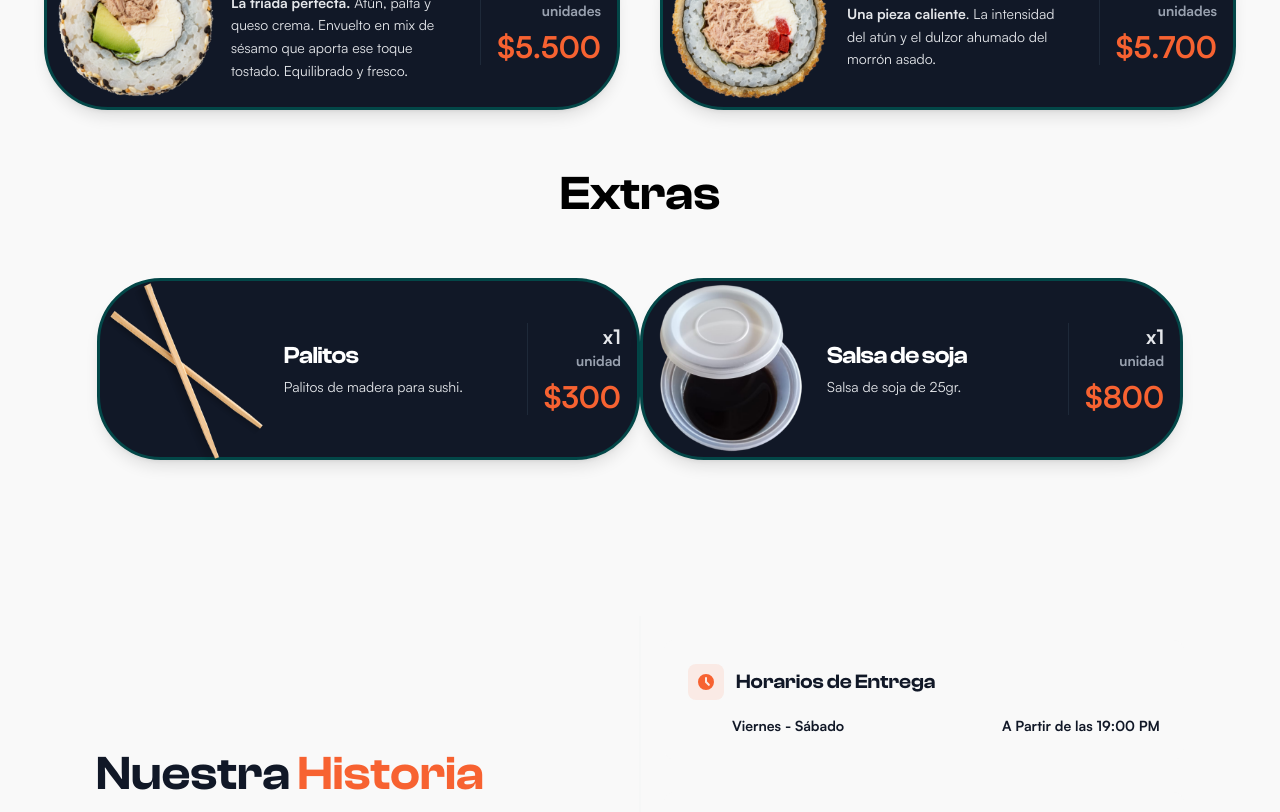
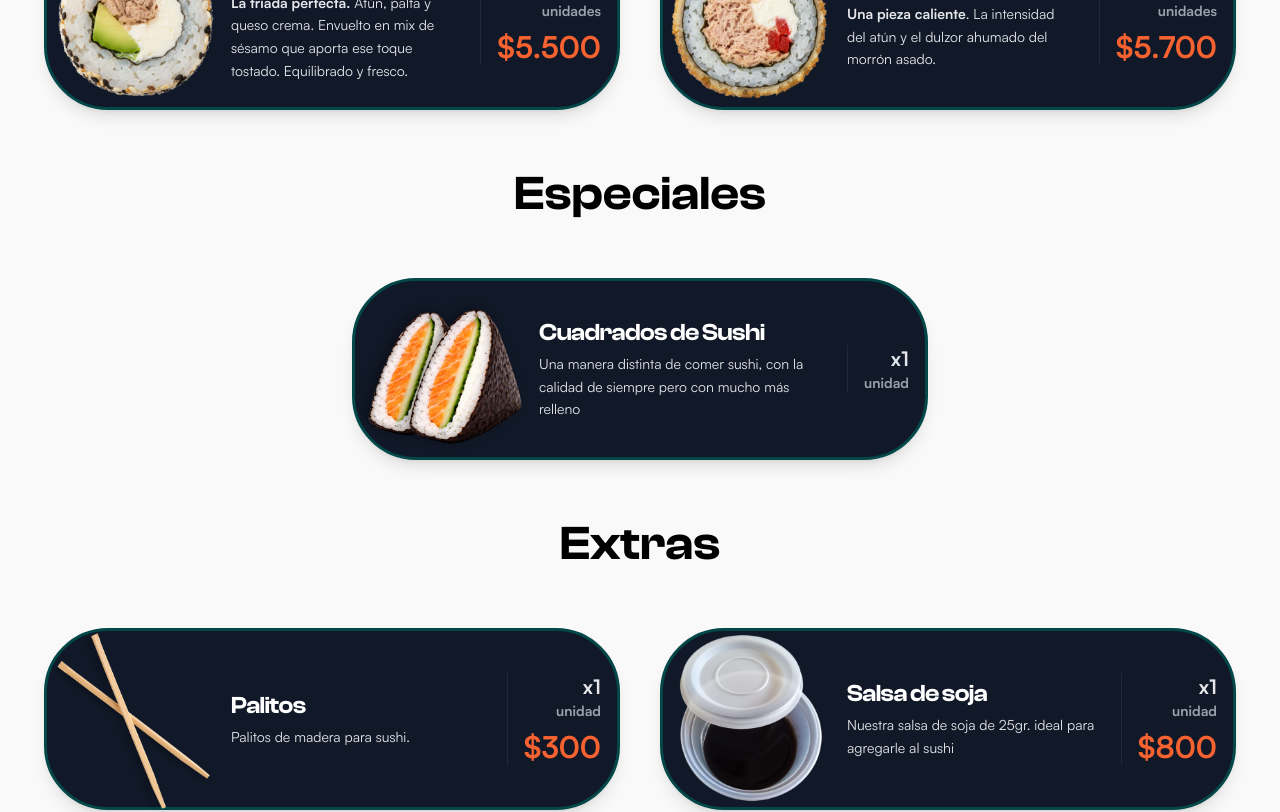
Before and after one commit to somoscomarcalabs/camasushi, a Next.js app: page / in a window 1280 px wide. Shown: the part 3680-4492 px from the top of the page. Built offline with nearby package versions, Linux system fonts and the light colour scheme; a web font is replaced by a local one.

Commit message:
new menu item

```diff
--- a/src/features/menu/components/SushiCard.tsx
+++ b/src/features/menu/components/SushiCard.tsx
@@ -75,9 +75,11 @@ export default function SushiCard({ sushi }: SushiProps) {
             </span>
             <span className="text-sm font-medium text-gray-400">{sushi.pieces > 1 ? "unidades" : "unidad"}</span>
           </div>
-          <span className="mt-1 text-3xl font-bold text-primary">
-            ${sushi.price.toLocaleString("es-AR")}
-          </span>
+          {sushi.price && (
+            <span className="mt-1 text-3xl font-bold text-primary">
+              ${sushi?.price.toLocaleString("es-AR")}
+            </span>
+          )}
         </div>
 
       </div>
--- a/src/features/menu/data/menu.json
+++ b/src/features/menu/data/menu.json
@@ -246,10 +246,26 @@
       ]
     },
     {
+      "name": "Especiales",
+      "items": [
+        {
+          "id": 16,
+          "name": "Cuadrados de Sushi",
+          "ingredients": [
+            "Consultar por opciones de rellenos y precio por el canal de WhatsApp"
+          ],
+          "description": "Una manera distinta de comer sushi, con la calidad de siempre pero con mucho más relleno",
+          "is_fried": false,
+          "image": "/images/rolls/especial.png",
+          "pieces": 1
+        }
+      ]
+    },
+    {
       "name": "Extras",
       "items": [
         {
-          "id": 16,
+          "id": 17,
           "name": "Palitos",
           "ingredients": [""],
           "description": "Palitos de madera para sushi.",
@@ -259,10 +275,10 @@
           "pieces": 1
         },
         {
-          "id": 17,
+          "id": 18,
           "name": "Salsa de soja",
           "ingredients": [""],
-          "description": "Salsa de soja de 25gr.",
+          "description": "Nuestra salsa de soja de 25gr. ideal para agregarle al sushi",
           "is_fried": false,
           "price": 800,
           "image": "/images/rolls/soja.png",
```
Also changed, not shown: public/images/rolls/especial.png (added).
